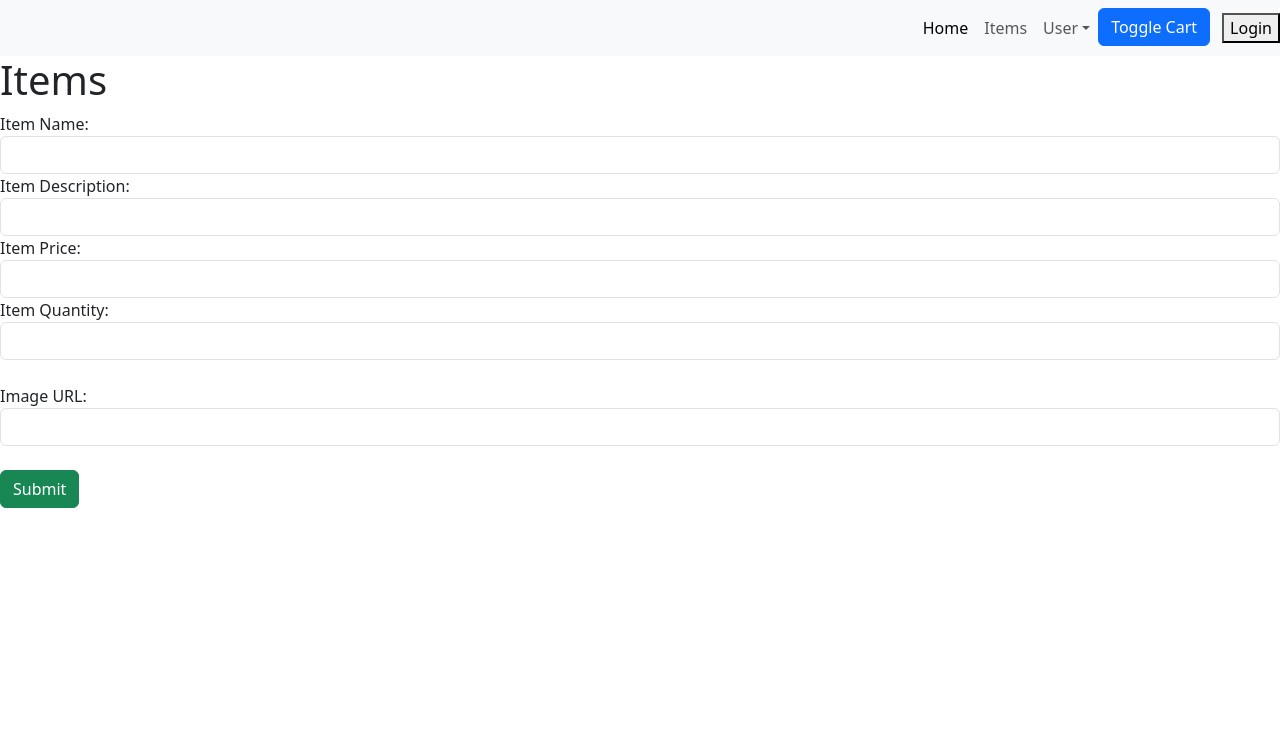
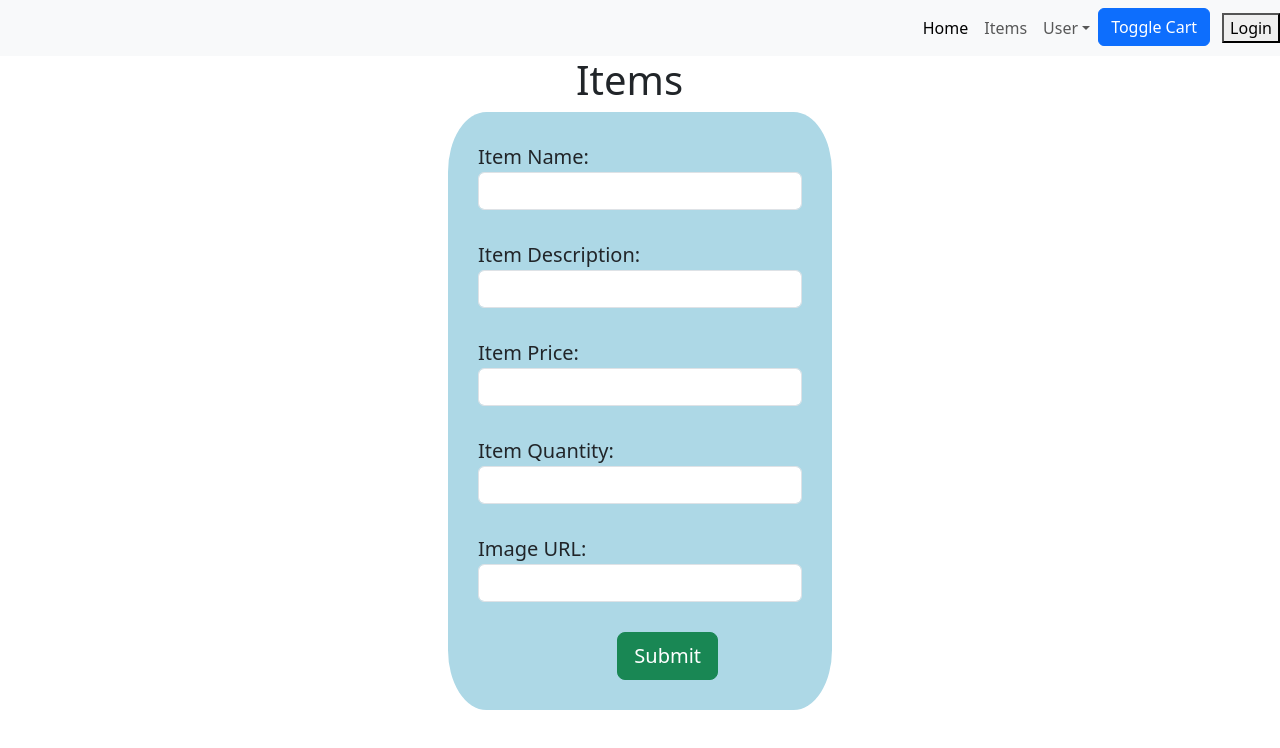
Before and after one commit to ZMichaelaK/Kazmjk, a React (Create React App) app: page /Items in a window 1280 px wide. Shown: the top 748 px of the page. Built offline with nearby package versions, Linux system fonts and the light colour scheme; no server answers.

Commit message:
fixed inf loop and made delete button, working on edit button

```diff
--- a/src/App.js
+++ b/src/App.js
@@ -10,6 +10,7 @@ import "bootstrap/dist/css/bootstrap.min.css";
 import "bootstrap/dist/js/bootstrap.min.js";
 import DisplayCart from "./Components/Cart/DisplayCart";
 import ModalPage from "./Components/Modal and homepage/ModalPage";
+import ItemEdit from "./Components/Item/ItemEdit";
 
 function App() {
   const [isLoggedIn, setisLoggedIn] = useState(null);
@@ -83,6 +84,7 @@ function App() {
         <Routes>
           <Route path="/" element={<Homepage />} />
           <Route path="/Items" element={<ItemPage />} />
+          <Route path="/Update" element={<ItemEdit/>} />
         </Routes>
       </Router>
     </header>
--- a/src/Components/Item/CreateItem.jsx
+++ b/src/Components/Item/CreateItem.jsx
@@ -55,19 +55,21 @@ function CreateItem(props) {
     newItems.push(
       <ItemStructure
       key={item.itemName + "" + item.price}
+      id={item.id}
       imageUrl={item.imageUrl}
       itemName={item.itemName}
       itemDescription={item.itemDescription}
       price={item.price}
       quantity={item.quantity}
+      getItems={getItems}
       />
     )
   }
 
   return (
     <div>
-      <h1>Items &nbsp;</h1>
-      <form onSubmit={e => {
+      <h1 style={{textAlign: "center"}}>Items &nbsp;</h1>
+      <form style={{margin: "auto", maxWidth: "30%", fontSize: "20px", backgroundColor: "lightBlue", padding: "30px", borderRadius: "10%"}} onSubmit={e => {
         e.preventDefault();
         createItem();
       }}>
@@ -79,6 +81,7 @@ function CreateItem(props) {
           type="text"
           className="form-control"
         />
+        <br />
         <label htmlFor="itemDescription">Item Description: </label>
         <input
           value={itemDescription}
@@ -87,6 +90,7 @@ function CreateItem(props) {
           type="text"
           className="form-control"
         />
+        <br />
         <label htmlFor="itemPrice">Item Price: </label>
         <input
           value={price}
@@ -95,6 +99,7 @@ function CreateItem(props) {
           type="text"
           className="form-control"
         />
+        <br />
         <label htmlFor="itemQuantity">Item Quantity: </label>
         <input
           value={quantity}
@@ -113,7 +118,7 @@ function CreateItem(props) {
           className="form-control"
         />
         <br />
-        <button type="submit" className="btn btn-success btn-md">
+        <button style={{marginLeft: "43%"}} type="submit" className="btn btn-success btn-lg">
           Submit
         </button>
       </form>
--- a/src/Components/Item/ItemEdit.jsx
+++ b/src/Components/Item/ItemEdit.jsx
@@ -0,0 +1,9 @@
+function ItemEdit() {
+    return (
+        <div>
+
+        </div>
+     );
+}
+
+export default ItemEdit;
--- a/src/Components/Item/ItemStructure.jsx
+++ b/src/Components/Item/ItemStructure.jsx
@@ -1,20 +1,28 @@
 import { useNavigate } from 'react-router-dom';
+import axios from 'axios';
+
 
 function ItemStructure(props) {
 
     const navigate = useNavigate();
 
-    const handleEdit = () =>{
-        navigate("/update/" + props.id)
+     const handleEdit = () =>{
+         navigate("/update/" + props.id)
 
-    }
+     }
+
+    function deleteItem (){
+        axios.delete("http://localhost:8085/item/delete/" + props.id)
+        .then(response => {props.getItems()})
+        .catch(err => console.error(err))
+        }
 
     return (
         <div>
                <div style={{marginLeft: "20px"}} className='col'>
             <div className='card'>
             <img src={props.imageUrl} className='card-img-top' alt="house" />
-                <div style={{fontWeight: "bold", textAlign: "center"}} className='card-body'>
+                <div style={{fontWeight: "bold", textAlign: "center", fontSize: "20px"}} className='card-body'>
                     <h5 className='card-title'>{props.itemName}</h5>
                     <div className='card-text'>
                         <ul className='list-group list-group-flush'>
@@ -22,8 +30,10 @@ function ItemStructure(props) {
                             <li className='list-group-item'>£{props.price}</li>
                             <li className='list-group-item'>Quantity: {props.quantity}</li>
                         </ul>
-
-                     <button className='btn btn-primary ' onClick={handleEdit}>Edit Item</button>
+                        <br />
+                        <button className='btn btn-success '>Add to Cart</button>
+                     <button style={{marginLeft: "10px"}} className='btn btn-primary ' onClick={handleEdit}>Edit Item</button>
+                     <button style={{marginLeft: "10px"}} className='btn btn-danger ' onClick={deleteItem}>Delete Item</button>
                     </div>
                 </div>
             </div>
```
